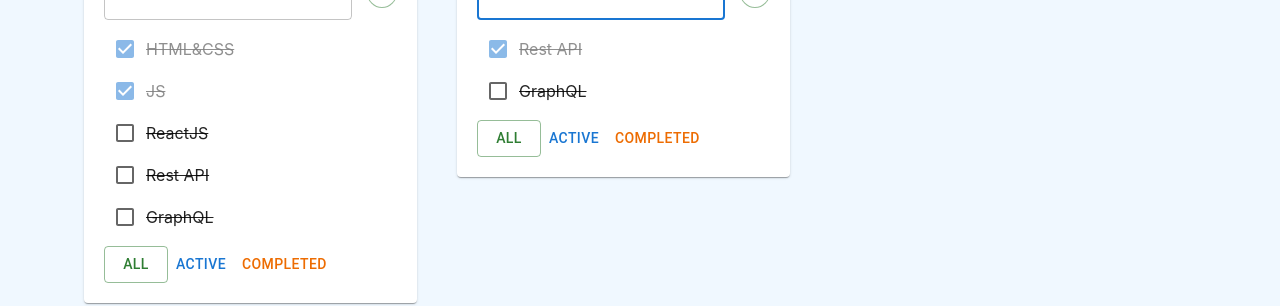
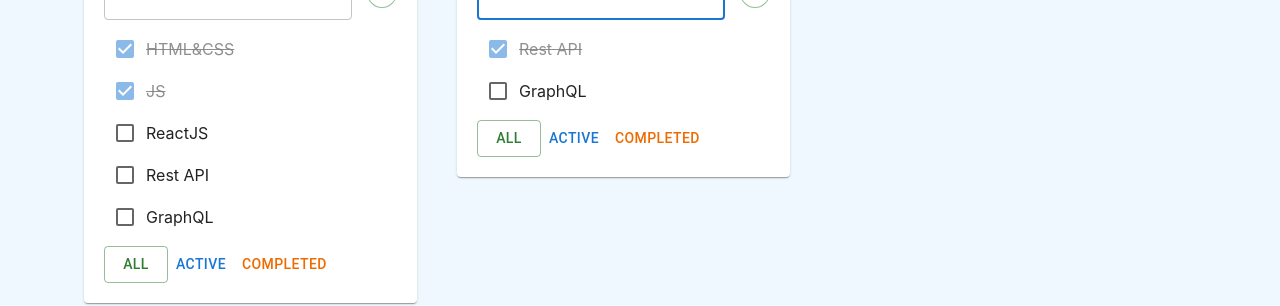
Before and after one commit to AndriiPrysiazhniuk/Do-it-today, a React (Vite) app: page / in a window 1280 px wide. Shown: the part 296-602 px from the top of the page. Built offline with nearby package versions, Linux system fonts and the light colour scheme; some icons are missing.

Commit message:
solved a little mistake

```diff
--- a/src/styles/todolists.styles.ts
+++ b/src/styles/todolists.styles.ts
@@ -3,6 +3,6 @@ import {SxProps} from "@mui/material";
 export const getListItemSx = (isDone: boolean): SxProps => ({
     p: 0,
     justifyContent: 'space-between',
-    textDecoration: 'line-through',
+    textDecoration: isDone ? 'line-through' : '',
     opacity: isDone ? 0.5 : 1,
 })
```
